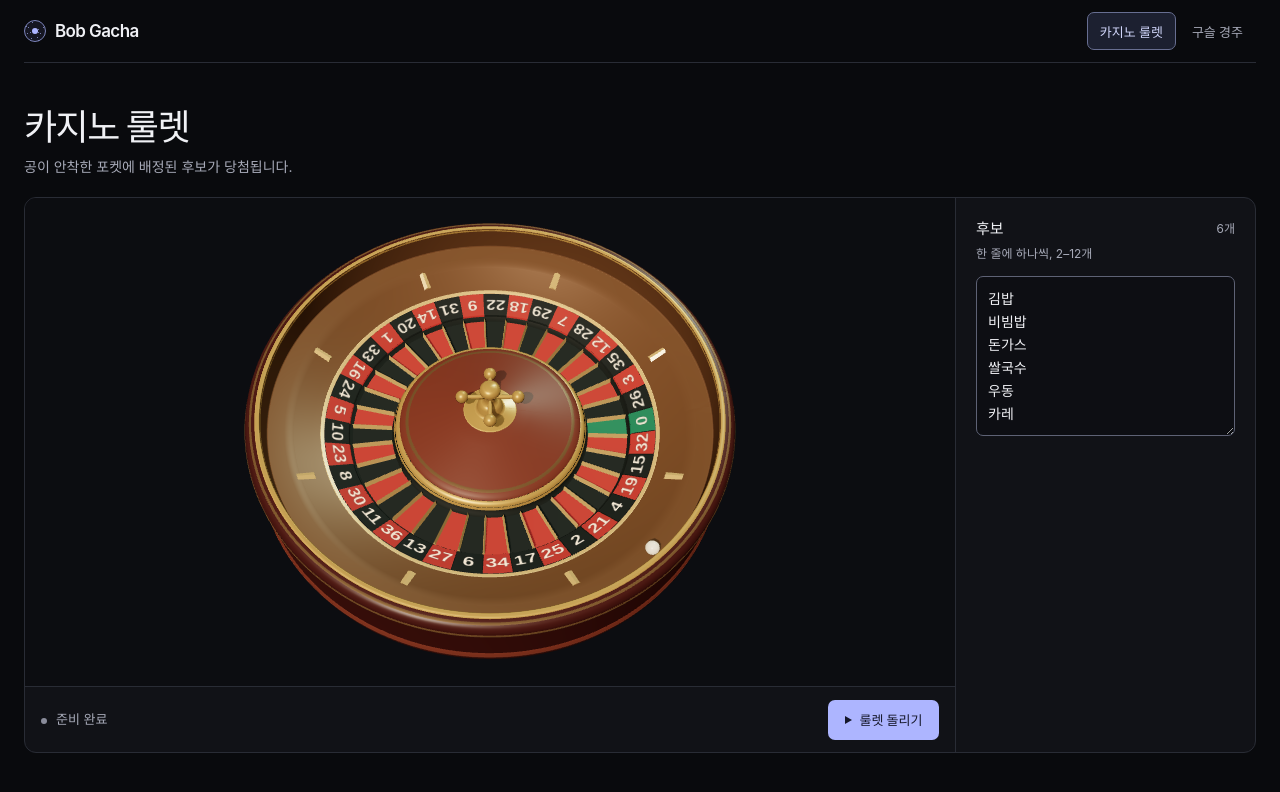
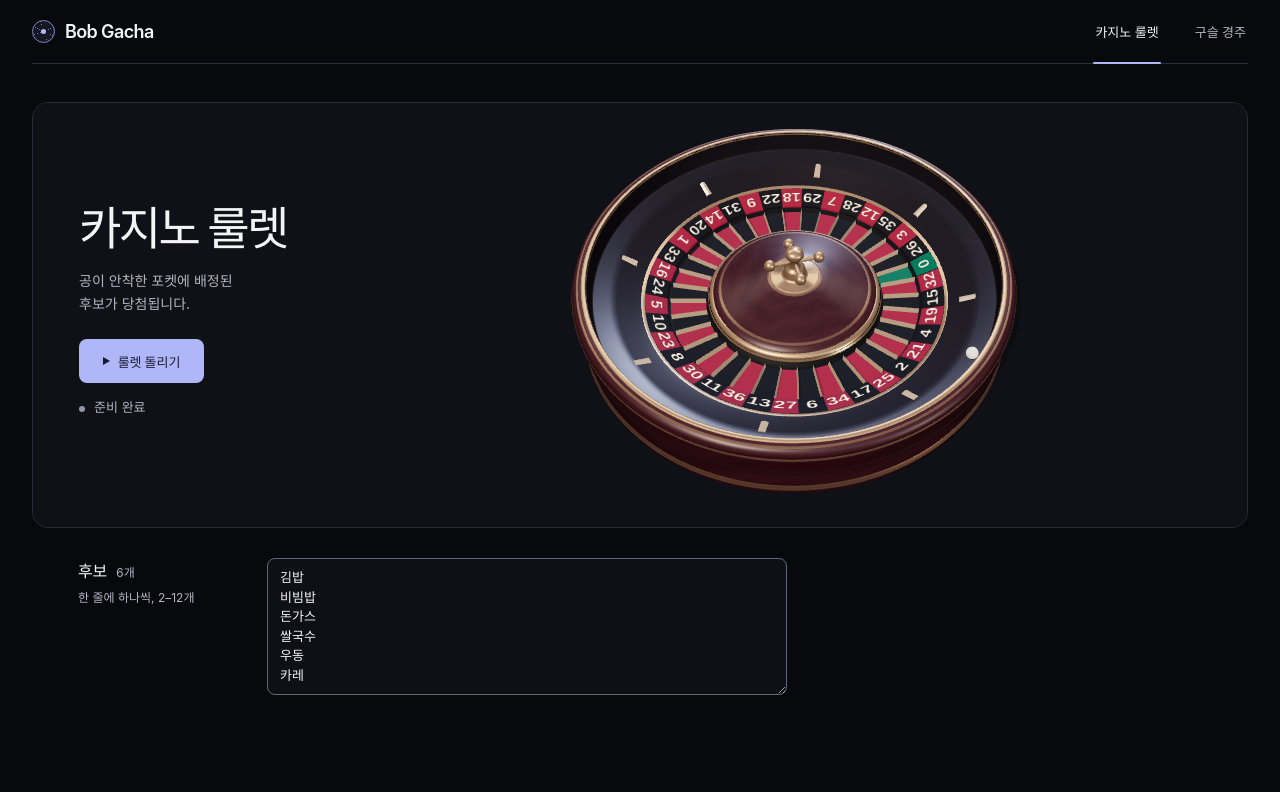
Before and after one commit to linklab/bob-gacha, a Svelte app: page / in a window 1280 px wide. Shown: the top 792 px of the page. Built offline with nearby package versions, Linux system fonts and the light colour scheme.

Commit message:
Redesign the stage and visual presentation

```diff
--- a/src/app/App.svelte
+++ b/src/app/App.svelte
@@ -30,7 +30,7 @@
   type Phase = "loading" | "ready" | "running" | "finished" | "failed" | "unavailable";
 
   let draft = $state(initialDraft);
-  let mode: DrawMode = $state("roulette");
+  let mode = $state<DrawMode>("roulette");
   let phase = $state<Phase>("loading");
   let result: DrawResult | undefined = $state();
   let assignments: DrawScene["assignments"] = $state.raw();
@@ -50,6 +50,9 @@
     : "",
   );
   const settings = $derived(modes[mode]);
+  const showRaceMap = $derived(
+    mode === "race" && phase !== "loading" && phase !== "unavailable" && (!validation || !!result),
+  );
   const isRunning = $derived(phase === "running");
   const action = $derived(
     isRunning ? "중지"
@@ -196,13 +199,13 @@
     </nav>
   </header>
 
-  <main>
+  <main class="studio">
+    <section class="draw-stage" id="draw-stage" aria-labelledby="mode-title">
+      <div class="stage-visual">
         <div class="mode-heading">
-      <h2>{settings.title}</h2>
+          <h2 id="mode-title">{settings.title}</h2>
           <p>{settings.description}</p>
         </div>
-    <div class="draw-layout">
-      <section class="draw-stage" id="draw-stage" aria-label={settings.title}>
         <div class="scene-view">
           <div class="scene-canvas" bind:this={viewport}></div>
           {#if phase === "loading"}
@@ -245,14 +248,18 @@
             {action}
           </button>
         </div>
+      </div>
     </section>
 
-      <aside class="control-panel" aria-label="뽑기 설정">
+    <aside class="control-panel" class:with-mapping={showRaceMap || !!assignments} aria-label="뽑기 설정">
+      <div class="editor-heading">
         <div class="field-heading">
           <label for="candidates">후보</label>
           <span class="candidate-count">{names.length}개</span>
         </div>
         <p id="candidate-hint">한 줄에 하나씩, 2–{maxCandidates}개</p>
+      </div>
+      <div class="editor-field">
         <textarea
           id="candidates"
           spellcheck="false"
@@ -268,7 +275,8 @@
             <p id="candidate-error" class="candidate-error">{validation}</p>
           {/if}
         </div>
-        {#if mode === "race" && phase !== "loading" && phase !== "unavailable" && (!validation || result)}
+      </div>
+      {#if showRaceMap}
         <details class="round-details" open>
           <summary>{result ? "직전 경주 구슬 번호" : "구슬 번호"}</summary>
           <ul class="entrants">
@@ -294,6 +302,5 @@
         </details>
       {/if}
     </aside>
-    </div>
   </main>
 </div>
--- a/src/app/app.css
+++ b/src/app/app.css
@@ -1,21 +1,22 @@
 :root {
   color-scheme: dark;
+  background: #08090c;
+  color: #f4f4f7;
   font-family:
     -apple-system, BlinkMacSystemFont, "Segoe UI", "Apple SD Gothic Neo", "Noto Sans KR", sans-serif;
   font-synthesis: none;
-  background: #090a0d;
-  color: #f0f1f5;
-  --surface: #111217;
-  --stage: #0c0d11;
-  --inset: #0d0e13;
-  --line: #292c35;
-  --field-line: #5e6275;
-  --muted: #a7aab8;
-  --ink: #f0f1f5;
-  --accent: #adb5ff;
-  --accent-hover: #c2c8ff;
-  --accent-ink: #15172a;
-  --error: #f4a4ac;
+  --theater: #121318;
+  --surface: #14161d;
+  --input: #0f1016;
+  --rule: #2b2e38;
+  --field-line: #63677a;
+  --ink: #f4f4f7;
+  --secondary: #b2b4c2;
+  --accent: #b0b7f8;
+  --accent-hover: #c6ccff;
+  --accent-ink: #171a30;
+  --error: #f3abb4;
+  --frame-radius: 16px;
 }
 
 * {
@@ -41,47 +42,47 @@ button:disabled {
 }
 
 .site-shell {
-  width: min(100% - 48px, 1256px);
+  width: min(100% - 64px, 1240px);
   margin-inline: auto;
-  padding-bottom: 44px;
+  padding-bottom: 36px;
 }
 
 .topbar {
   display: flex;
-  min-height: 63px;
+  min-height: 64px;
   align-items: center;
   justify-content: space-between;
-  gap: 16px;
-  border-bottom: 1px solid var(--line);
+  gap: 20px;
+  border-bottom: 1px solid var(--rule);
 }
 
 .brand {
   display: flex;
   align-items: center;
-  gap: 9px;
+  gap: 10px;
   white-space: nowrap;
 }
 
 .brand h1 {
   margin: 0;
-  font-size: 17px;
-  font-weight: 630;
+  font-size: 18px;
+  font-weight: 620;
   letter-spacing: -0.035em;
 }
 
 .brand-mark {
   display: inline-grid;
-  width: 22px;
-  height: 22px;
+  width: 23px;
+  height: 23px;
   place-items: center;
-  border: 1px solid #7b83ba;
+  border: 1px solid #7d86be;
   border-radius: 50%;
-  background: repeating-conic-gradient(from 22.5deg, #151622 0 44deg, #777fae 44deg 46deg);
+  background: repeating-conic-gradient(from 22.5deg, #151624 0 44deg, #717aa9 44deg 46deg);
 }
 
 .brand-mark::after {
-  width: 6px;
-  height: 6px;
+  width: 5px;
+  height: 5px;
   border-radius: 50%;
   background: var(--accent);
   content: "";
@@ -89,20 +90,36 @@ button:disabled {
 
 .mode-nav {
   display: flex;
-  align-items: center;
-  gap: 3px;
+  align-items: stretch;
+  align-self: stretch;
+  gap: clamp(16px, 2.5vw, 33px);
 }
 
 .mode-nav button {
-  min-height: 38px;
-  padding: 0 12px;
-  border: 1px solid transparent;
-  border-radius: 7px;
+  position: relative;
+  min-height: 44px;
+  padding: 0 2px;
+  border: 0;
   background: transparent;
-  color: var(--muted);
+  color: var(--secondary);
   font-size: 13px;
-  font-weight: 560;
+  font-weight: 550;
   white-space: nowrap;
+}
+
+.mode-nav button[aria-pressed="true"] {
+  color: var(--ink);
+}
+.mode-nav button[aria-pressed="true"]::after {
+  position: absolute;
+  inset: auto 0 -1px;
+  height: 2px;
+  border-radius: 1px;
+  background: var(--accent);
+  content: "";
+}
+.mode-nav button:disabled {
+  color: #777b8d;
 }
 
 @media (hover: hover) {
@@ -111,58 +128,63 @@ button:disabled {
   }
 }
 
-.mode-nav button[aria-pressed="true"] {
-  border-color: #676e91;
-  background: #1c2030;
-  color: #d1d6fb;
+.studio {
+  --studio-gutter: clamp(24px, 3.6vw, 50px);
+  padding-top: clamp(20px, 3vw, 39px);
 }
 
-.mode-nav button:disabled {
-  color: #7d8090;
+.draw-stage {
+  overflow: clip;
+  min-width: 0;
+  border: 1px solid var(--rule);
+  border-radius: var(--frame-radius);
+  background: var(--theater);
+}
+
+.stage-visual {
+  display: grid;
+  grid-template:
+    "heading scene" minmax(min-content, 1fr)
+    "controls scene" minmax(min-content, 1fr)
+    / clamp(250px, 27%, 325px) minmax(0, 1fr);
+  min-width: 0;
+  background: #101116;
 }
 
 .mode-heading {
-  margin: clamp(24px, 3.5vw, 44px) 0 20px;
+  grid-area: heading;
+  align-self: end;
+  min-width: 0;
+  padding: 0 8px 0 var(--studio-gutter);
 }
 
 .mode-heading h2 {
   margin: 0;
-  font-size: clamp(27px, 3vw, 36px);
-  font-weight: 650;
-  letter-spacing: -0.042em;
-  line-height: 1.15;
+  font-size: clamp(33px, 3.6vw, 50px);
+  font-weight: 600;
+  letter-spacing: -0.058em;
+  line-height: 1.06;
+  word-break: keep-all;
 }
 
 .mode-heading p {
-  margin: 8px 0 0;
-  color: var(--muted);
+  max-width: 21ch;
+  margin: 16px 0 0;
+  color: var(--secondary);
   font-size: 14px;
-  line-height: 1.5;
-}
-
-.draw-layout {
-  display: grid;
-  grid-template-columns: minmax(0, 1fr) minmax(244px, 300px);
-  overflow: clip;
-  border: 1px solid var(--line);
-  border-radius: 12px;
-  background: var(--surface);
-}
-
-.draw-stage {
-  min-width: 0;
-  align-self: start;
+  line-height: 1.65;
+  word-break: keep-all;
 }
 
 .scene-view {
   position: relative;
   display: grid;
+  grid-area: scene;
+  align-self: center;
   width: 100%;
-  min-height: 305px;
-  max-height: min(61svh, 570px);
-  aspect-ratio: 1.7;
+  height: clamp(322px, 53svh, 492px);
+  min-width: 0;
   place-items: center;
-  background: var(--stage);
 }
 
 .scene-canvas {
@@ -181,7 +203,7 @@ button:disabled {
   width: 40px;
   height: 3px;
   border-radius: 3px;
-  background: var(--line);
+  background: var(--rule);
 }
 
 .scene-loading::after {
@@ -204,24 +226,30 @@ button:disabled {
 }
 
 .stage-toolbar {
-  display: grid;
-  min-height: 66px;
-  grid-template-columns: minmax(0, 1fr) auto;
-  align-items: center;
-  gap: 12px;
-  padding: 11px 16px;
-  border-top: 1px solid var(--line);
+  display: flex;
+  grid-area: controls;
+  flex-direction: column;
+  align-self: start;
+  align-items: flex-start;
+  gap: 15px;
+  min-width: 0;
+  padding: 24px 14px 0 var(--studio-gutter);
+}
+
+.stage-toolbar .draw-action {
+  order: -1;
 }
 
 .stage-readout {
   min-width: 0;
+  max-width: 100%;
 }
 
 .stage-status {
   display: flex;
   align-items: baseline;
   gap: 9px;
-  color: var(--muted);
+  color: var(--secondary);
   font-size: 13px;
   line-height: 1.45;
 }
@@ -232,7 +260,7 @@ button:disabled {
   height: 6px;
   margin-bottom: 1px;
   border-radius: 50%;
-  background: #8a8c9b;
+  background: #9396a7;
 }
 
 .stage-readout.active .status-light {
@@ -246,15 +274,15 @@ button:disabled {
   display: flex;
   flex-wrap: wrap;
   align-items: baseline;
-  gap: 2px 10px;
+  gap: 3px 11px;
   min-width: 0;
 }
 
 .draw-result strong {
   min-width: 0;
-  font-size: clamp(20px, 2.4vw, 26px);
-  font-weight: 650;
-  letter-spacing: -0.025em;
+  font-size: clamp(21px, 2.6vw, 30px);
+  font-weight: 620;
+  letter-spacing: -0.035em;
   line-height: 1.2;
   overflow-wrap: anywhere;
 }
@@ -265,28 +293,26 @@ button:disabled {
   font-weight: 600;
 }
 .pocket-result {
-  color: var(--muted);
+  color: var(--secondary);
   font-size: 12px;
   font-variant-numeric: tabular-nums;
 }
-
 .next-draw-warning {
   flex-basis: 100%;
-  margin-top: 3px;
   color: var(--error);
   font-size: 12px;
 }
 
 .draw-action {
   display: inline-flex;
-  min-height: 40px;
-  min-width: 111px;
+  min-width: 125px;
+  min-height: 44px;
   align-items: center;
   justify-content: center;
   gap: 8px;
-  padding-inline: 12px;
+  padding-inline: 14px;
   border: 1px solid transparent;
-  border-radius: 7px;
+  border-radius: 8px;
   background: var(--accent);
   color: var(--accent-ink);
   font-size: 13px;
@@ -300,21 +326,18 @@ button:disabled {
 .draw-action:active:enabled {
   transform: translateY(1px);
 }
-
 .draw-action:disabled {
-  border-color: #3a3c4a;
-  background: #2a2d39;
-  color: #b2b4c1;
+  border-color: #474a59;
+  background: #2d303c;
+  color: var(--secondary);
 }
-
 .draw-action.stop-button {
-  border-color: #434754;
-  background: #1c1e27;
+  border-color: var(--field-line);
+  background: #22242d;
   color: var(--ink);
 }
-
 .draw-action.stop-button:hover {
-  background: #282b37;
+  background: #2c2e39;
 }
 
 .play-mark {
@@ -333,54 +356,64 @@ button:disabled {
 }
 
 .control-panel {
-  min-width: 0;
-  padding: 19px 20px;
-  border-left: 1px solid var(--line);
+  display: grid;
+  grid-template-columns: minmax(132px, 164px) minmax(0, 520px);
+  align-items: start;
+  gap: clamp(15px, 2vw, 25px);
+  margin-top: clamp(19px, 2.4vw, 30px);
+  padding-inline: var(--studio-gutter);
 }
 
+.control-panel.with-mapping {
+  grid-template-columns: minmax(132px, 164px) minmax(164px, 520px) minmax(174px, 1fr);
+}
+.editor-heading,
+.editor-field {
+  min-width: 0;
+}
 .field-heading {
   display: flex;
-  align-items: center;
-  justify-content: space-between;
-  gap: 8px;
+  flex-wrap: wrap;
+  align-items: baseline;
+  gap: 4px 9px;
 }
-
 .field-heading label {
-  font-size: 15px;
+  font-size: 16px;
   font-weight: 620;
+  letter-spacing: -0.015em;
 }
 .candidate-count {
-  color: var(--muted);
+  color: var(--secondary);
   font-size: 12px;
   font-variant-numeric: tabular-nums;
 }
 
 #candidate-hint {
-  margin: 7px 0 13px;
-  color: var(--muted);
+  margin: 7px 0 0;
+  color: var(--secondary);
   font-size: 12px;
-  line-height: 1.45;
+  line-height: 1.5;
 }
 
 .control-panel textarea {
   display: block;
   width: 100%;
-  min-height: 150px;
-  padding: 10px 11px;
+  min-height: 128px;
+  padding: 9px 12px;
   resize: vertical;
   border: 1px solid var(--field-line);
-  border-radius: 7px;
-  background: var(--inset);
+  border-radius: 8px;
+  background: var(--input);
   color: var(--ink);
-  font-size: 14px;
-  line-height: 1.65;
+  font-size: 13px;
+  line-height: 1.5;
 }
 
 .control-panel textarea[readonly] {
-  color: var(--muted);
+  color: var(--secondary);
 }
 .control-panel textarea[aria-invalid="true"] {
-  border-color: #a15f70;
+  border-color: #b17581;
 }
 .candidate-error {
   margin: 8px 0 0;
@@ -391,28 +424,23 @@ button:disabled {
 
 .round-details {
   min-width: 0;
-  margin-top: 15px;
-  border-top: 1px solid var(--line);
+  padding-left: clamp(12px, 1.65vw, 22px);
+  border-left: 1px solid var(--rule);
+}
+.round-details summary {
+  padding: 4px 0 7px;
+  color: var(--secondary);
   font-size: 12px;
-}
-
-.round-details summary {
-  padding: 10px 0 6px;
-  color: var(--muted);
   cursor: pointer;
 }
-
 .round-details summary:hover {
   color: var(--ink);
-}
-.round-details summary::marker {
-  color: var(--muted);
 }
 
 .entrants {
   display: grid;
   grid-template-columns: repeat(2, minmax(0, 1fr));
-  gap: 8px 10px;
+  gap: 8px 12px;
   margin: 8px 0 0;
   padding: 0;
   list-style: none;
@@ -423,8 +451,8 @@ button:disabled {
   min-width: 0;
   align-items: center;
   gap: 7px;
+  font-size: 13px;
 }
-
 .entrant-number {
   display: grid;
   flex: none;
@@ -437,7 +465,6 @@ button:disabled {
   font-weight: 730;
   font-variant-numeric: tabular-nums;
 }
-
 .entrant-name {
   min-width: 0;
   overflow-wrap: anywhere;
@@ -446,64 +473,89 @@ button:disabled {
   display: grid;
   gap: 8px;
   margin: 8px 0 0;
+  font-size: 12px;
 }
-
 .pocket-assignments dl div {
   display: grid;
   grid-template-columns: minmax(0, 1fr) minmax(0, 1.8fr);
   gap: 8px;
 }
-
 .pocket-assignments dt,
 .pocket-assignments dd {
   margin: 0;
   overflow-wrap: anywhere;
 }
 .pocket-assignments dd {
-  color: var(--muted);
+  color: var(--secondary);
   font-variant-numeric: tabular-nums;
 }
 
-@media (max-width: 760px) {
+@media (max-width: 800px) {
   .site-shell {
-    width: min(100% - 32px, 600px);
+    width: min(100% - 36px, 660px);
   }
   .topbar {
-    min-height: 58px;
+    min-height: 56px;
+    gap: 12px;
   }
-  .mode-nav button {
-    min-height: 44px;
+  .studio {
+    --studio-gutter: 18px;
+  }
+  .stage-visual {
+    grid-template:
+      "heading"
+      "scene"
+      "controls"
+      / minmax(0, 1fr);
   }
   .mode-heading {
-    margin-block: 21px 15px;
+    padding: 20px var(--studio-gutter) 0;
   }
-  .draw-layout {
+  .mode-heading h2 {
+    font-size: clamp(27px, 5.5vw, 38px);
+    line-height: 1.12;
+  }
+  .mode-heading p {
+    max-width: 45ch;
+    margin-top: 8px;
+    font-size: 13px;
+  }
+  .scene-view {
+    height: clamp(212px, min(74vw, 45svh), 380px);
+  }
+  .stage-toolbar {
+    display: grid;
+    min-height: 63px;
+    grid-template-columns: minmax(0, 1fr) auto;
+    align-items: center;
+    gap: 12px;
+    padding: 9px var(--studio-gutter);
+    border-top: 1px solid var(--rule);
+    background: var(--surface);
+  }
+  .stage-toolbar .draw-action {
+    order: 0;
+  }
+  .control-panel,
+  .control-panel.with-mapping {
     grid-template-columns: minmax(0, 1fr);
-  }
-
-  .scene-view {
-    min-height: 220px;
-    max-height: min(48svh, 410px);
-    aspect-ratio: 1.22;
-  }
-
-  .stage-toolbar {
-    min-height: 65px;
-    padding: 10px 13px;
-  }
-  .draw-action {
-    min-height: 44px;
-  }
-  .control-panel {
-    padding: 15px 13px 17px;
-    border-top: 1px solid var(--line);
-    border-left: 0;
+    gap: 11px;
+    padding-inline: 3px;
   }
   .control-panel textarea {
     font-size: 16px;
   }
+  .round-details {
+    padding: 0;
+    border-top: 1px solid var(--rule);
+    border-left: 0;
+  }
   .round-details summary {
     min-height: 44px;
+    padding-top: 12px;
+  }
+  .entrants {
+    margin-top: 0;
   }
 }
 
@@ -511,29 +563,31 @@ button:disabled {
   .site-shell {
     width: calc(100% - 24px);
   }
-  .topbar {
+  .brand {
+    gap: 7px;
+  }
+  .brand h1 {
+    font-size: 16px;
+  }
+  .brand-mark {
+    width: 20px;
+    height: 20px;
+  }
+  .mode-nav {
+    gap: 14px;
+  }
+  .mode-nav button {
+    font-size: 12px;
+  }
+  .studio {
+    --studio-gutter: 14px;
+  }
+  .stage-toolbar {
     gap: 8px;
   }
-  .brand {
-    gap: 6px;
-  }
-  .brand h1 {
-    font-size: 15px;
-  }
-  .brand-mark {
-    width: 19px;
-    height: 19px;
-  }
-  .mode-nav button {
-    padding-inline: 8px;
-    font-size: 12px;
-  }
-  .mode-heading p {
-    font-size: 13px;
-  }
-  .stage-toolbar {
-    grid-template-columns: minmax(0, 1fr);
-    gap: 8px;
+  .draw-action {
+    min-width: 106px;
+    padding-inline: 9px;
   }
 }
 
--- a/src/features/roulette/roulette.ts
+++ b/src/features/roulette/roulette.ts
@@ -134,9 +134,9 @@ export const createRouletteScene: CreateDrawScene = ({
   const previousPosition = new Vector3();
 
   function resize(aspect: number) {
-    const scale = Math.max(1, 1.14 / aspect);
-    camera.position.set(0, 13.05 * scale, 8.05 * scale);
-    camera.lookAt(0, 0.73, 0.6);
+    const scale = Math.max(1, 1.2 / aspect);
+    camera.position.set(-2.15 * scale, 11.25 * scale, 9.3 * scale);
+    camera.lookAt(0, 0.42, 0.68);
   }
 
   resize(camera.aspect);
--- a/src/features/roulette/wheel.ts
+++ b/src/features/roulette/wheel.ts
@@ -3,12 +3,16 @@ import {
   CanvasTexture,
   Color,
   DirectionalLight,
+  EquirectangularReflectionMapping,
   Float32BufferAttribute,
   Group,
   HemisphereLight,
   Mesh,
   MeshBasicMaterial,
+  MeshPhysicalMaterial,
   MeshStandardMaterial,
+  PlaneGeometry,
+  ShadowMaterial,
   SphereGeometry,
   SRGBColorSpace,
 } from "three";
@@ -44,9 +48,8 @@ export const rotorProfile = [
   [3.145, 0.606],
 ] as const;
 
-const brass = "#c39a57";
-const ivory = "#f5ead7";
-const tileColors = ["#287455", "#a73930", "#212624"];
+const ivory = "#fff6e7";
+const tileColors = ["#147257", "#9e2c42", "#171a21"];
 const pocketCenter = (pocketInner + pocketOuter) / 2;
 
 type Profile = readonly (readonly [number, number])[];
@@ -140,6 +143,66 @@ function addRing(parent: Group, profile: Profile, surface: MeshStandardMaterial)
   return addMesh(parent, radialSurface(profile), surface);
 }
 
+function makeWoodGrain() {
+  if (typeof document === "undefined") return undefined;
+
+  const canvas = document.createElement("canvas");
+  canvas.width = 1024;
+  canvas.height = 96;
+  const context = canvas.getContext("2d");
+  if (!context) return undefined;
+
+  const grain = context.createImageData(canvas.width, canvas.height);
+  for (let x = 0; x < canvas.width; x++) {
+    const angle = (x / canvas.width) * fullTurn;
+    const curve = Math.sin(angle * 3) * 4 + Math.sin(angle * 9) * 1.8;
+    for (let y = 0; y < canvas.height; y++) {
+      const row = y + curve;
+      const shade =
+        Math.sin(row * 0.55) * 3.6 +
+        Math.sin(row * 1.62 + angle * 25) * 1.6 +
+        Math.sin(row * 0.11) * 3;
+      const pixel = (y * canvas.width + x) * 4;
+      grain.data[pixel] = 83 + shade;
+      grain.data[pixel + 1] = 44 + shade;
+      grain.data[pixel + 2] = 50 + shade;
+      grain.data[pixel + 3] = 255;
+    }
+  }
+  context.putImageData(grain, 0, 0);
+
+  const texture = new CanvasTexture(canvas);
+  texture.colorSpace = SRGBColorSpace;
+  texture.anisotropy = 4;
+  return texture;
+}
+
+function makeStudioReflection() {
+  if (typeof document === "undefined") return undefined;
+
+  const canvas = document.createElement("canvas");
+  canvas.width = 256;
+  canvas.height = 128;
+  const context = canvas.getContext("2d");
+  if (!context) return undefined;
+
+  const ambient = context.createLinearGradient(0, 0, 0, canvas.height);
+  ambient.addColorStop(0, "#6f727e");
+  ambient.addColorStop(0.46, "#353744");
+  ambient.addColorStop(0.7, "#151319");
+  ambient.addColorStop(1, "#242129");
+  context.fillStyle = ambient;
+  context.fillRect(0, 0, canvas.width, canvas.height);
+  context.fillStyle = "#fff1e5";
+  context.fillRect(30, 24, 82, 14);
+  context.fillStyle = "#dbe5ff";
+  context.fillRect(169, 40, 31, 7);
+
+  const texture = new CanvasTexture(canvas, EquirectangularReflectionMapping);
+  texture.colorSpace = SRGBColorSpace;
+  return texture;
+}
+
 function makeNumberAtlas() {
   if (typeof document === "undefined") return undefined;
 
@@ -150,7 +213,7 @@ function makeNumberAtlas() {
   const canvasContext = canvas.getContext("2d");
   if (!canvasContext) return undefined;
 
-  canvasContext.font = "700 50px Arial, sans-serif";
+  canvasContext.font = "700 54px Arial, sans-serif";
   canvasContext.textAlign = "center";
   canvasContext.textBaseline = "middle";
   canvasContext.fillStyle = ivory;
@@ -206,11 +269,11 @@ function addPocket(
 }
 
 export function createWheel(scene: Scene) {
-  const room = new HemisphereLight("#fff4dd", "#625851", 1.5);
+  const room = new HemisphereLight("#e8edff", "#5e4951", 1.25);
   scene.add(room);
 
-  const key = new DirectionalLight("#fff0dc", 2.75);
-  key.position.set(-3.5, 9, 6);
+  const key = new DirectionalLight("#ffeadb", 2.2);
+  key.position.set(-5.5, 9, 5);
   key.castShadow = true;
   key.shadow.mapSize.set(1024, 1024);
   key.shadow.camera.left = key.shadow.camera.bottom = -5.5;
@@ -218,11 +281,20 @@ export function createWheel(scene: Scene) {
   key.shadow.camera.far = 25;
   key.shadow.normalBias = 0.017;
   key.shadow.bias = -0.00015;
+  key.shadow.intensity = 0.62;
   scene.add(key);
 
-  const fill = new DirectionalLight("#cef0e1", 1.1);
-  fill.position.set(4, 6, -7);
-  scene.add(fill);
+  const fill = new DirectionalLight("#d1deff", 1.5);
+  fill.position.set(3, 5, -8);
+  const rim = new DirectionalLight("#fff5eb", 0.65);
+  rim.position.set(5, 1.5, 6);
+  scene.add(fill, rim);
+
+  const floor = new Mesh(new PlaneGeometry(24, 24), new ShadowMaterial({ opacity: 0.38 }));
+  floor.rotation.x = -Math.PI / 2;
+  floor.position.y = -0.02;
+  floor.receiveShadow = true;
+  scene.add(floor);
 
   const stationary = new Group();
   scene.add(stationary);
@@ -230,15 +302,37 @@ export function createWheel(scene: Scene) {
   rotor.name = "roulette-rotor";
   scene.add(rotor);
 
-  const wood = material("#4d2520", 0.36);
-  const woodEdge = material("#713b2a", 0.45);
-  const brassMetal = material(brass, 0.3, 0.36);
-  const bronze = material("#755939", 0.39, 0.28);
-  const paleBrass = material("#dfb77a", 0.34, 0.28);
-  const bank = material("#765335", 0.43, 0.22);
-  const darkBand = material("#191e1a", 0.6, 0.07);
+  const reflection = makeStudioReflection() ?? null;
+  const grain = makeWoodGrain();
+  const wood = new MeshPhysicalMaterial({
+    color: grain ? "#ddd0d7" : "#4b2631",
+    map: grain,
+    roughness: 0.36,
+    clearcoat: 0.75,
+    clearcoatRoughness: 0.35,
+    envMap: reflection,
+    envMapIntensity: 0.75,
+  });
+  const woodEdge = wood.clone();
+  woodEdge.color.multiplyScalar(0.55);
+  const brassMetal = new MeshStandardMaterial({
+    color: "#cda983",
+    roughness: 0.26,
+    metalness: 0.77,
+    envMap: reflection,
+    envMapIntensity: 1.6,
+  });
+  const bronze = brassMetal.clone();
+  bronze.color.set("#91725c");
+  bronze.roughness = 0.39;
+  const paleBrass = brassMetal.clone();
+  paleBrass.color.set("#f3d5af");
+  paleBrass.roughness = 0.33;
+  paleBrass.metalness = 0.53;
+  const bank = material("#343138", 0.34, 0.19);
+  const darkBand = material("#171a1d", 0.55, 0.15);
 
-  addRing(
+  const cabinet = addRing(
     stationary,
     [
       [4.199, 1.488],
@@ -253,6 +347,7 @@ export function createWheel(scene: Scene) {
     ],
     wood,
   );
+  cabinet.castShadow = true;
 
   addRing(
     stationary,
@@ -262,7 +357,7 @@ export function createWheel(scene: Scene) {
       [4.476, 0.237],
       [4.464, 0.214],
     ],
-    woodEdge,
+    bronze,
   );
 
   addRing(
@@ -274,6 +369,17 @@ export function createWheel(scene: Scene) {
       [4.444, 1.251],
     ],
     bronze,
+  );
+
+  addRing(
+    stationary,
+    [
+      [4.43, 0.875],
+      [4.448, 0.84],
+      [4.447, 0.8],
+      [4.432, 0.767],
+    ],
+    woodEdge,
   );
 
   addRing(
@@ -308,7 +414,7 @@ export function createWheel(scene: Scene) {
       [3.212, 0.64],
       [3.225, 0.64],
     ],
-    paleBrass,
+    brassMetal,
   );
 
   const deflector = deflectorGeometry();
@@ -382,7 +488,7 @@ export function createWheel(scene: Scene) {
       [1.689, 0.585],
       [1.731, 0.541],
     ],
-    woodEdge,
+    wood,
   );
 
   addRing(
@@ -391,6 +497,17 @@ export function createWheel(scene: Scene) {
       [1.555, 0.643],
       [1.582, 0.636],
       [1.612, 0.625],
+    ],
+    bronze,
+  );
+
+  addRing(
+    rotor,
+    [
+      [0.502, 0.925],
+      [0.528, 0.923],
+      [0.546, 0.917],
+      [0.571, 0.908],
     ],
     bronze,
   );
@@ -426,15 +543,22 @@ export function createWheel(scene: Scene) {
     finial.castShadow = arm.castShadow = true;
   }
 
-  const ball = addMesh(scene, new SphereGeometry(ballRadius, 32, 20), material(ivory, 0.21));
+  const ballSurface = new MeshPhysicalMaterial({
+    color: ivory,
+    roughness: 0.23,
+    clearcoat: 0.9,
+    emissive: "#fff4de",
+    emissiveIntensity: 0.09,
+  });
+  const ball = addMesh(scene, new SphereGeometry(ballRadius, 32, 20), ballSurface);
   ball.name = "roulette-ball";
   ball.castShadow = true;
 
   function highlightPocket(index: number) {
     const tile = tiles[index];
     const highlight = tile.material.clone();
-    highlight.emissive = new Color("#c67c39");
-    highlight.emissiveIntensity = 0.46;
+    highlight.emissive = new Color("#e8a865");
+    highlight.emissiveIntensity = 0.6;
     tile.material = highlight;
   }
 
```
Also changed, not shown: src/features/marbles/course.ts (+48 -26 lines), src/features/marbles/marbles.ts (+16 -8 lines). Lines whose indentation alone changed are shown as unchanged.
